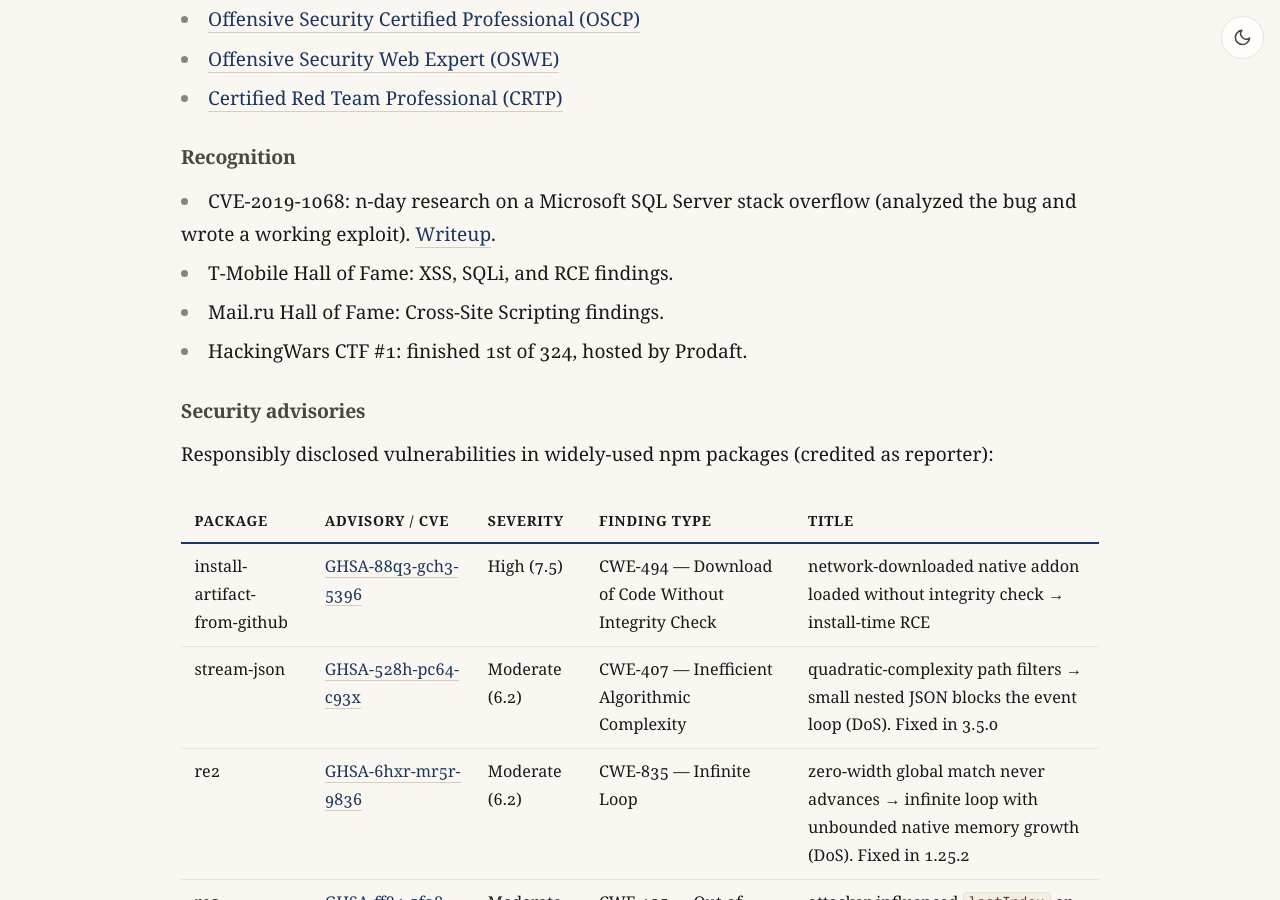
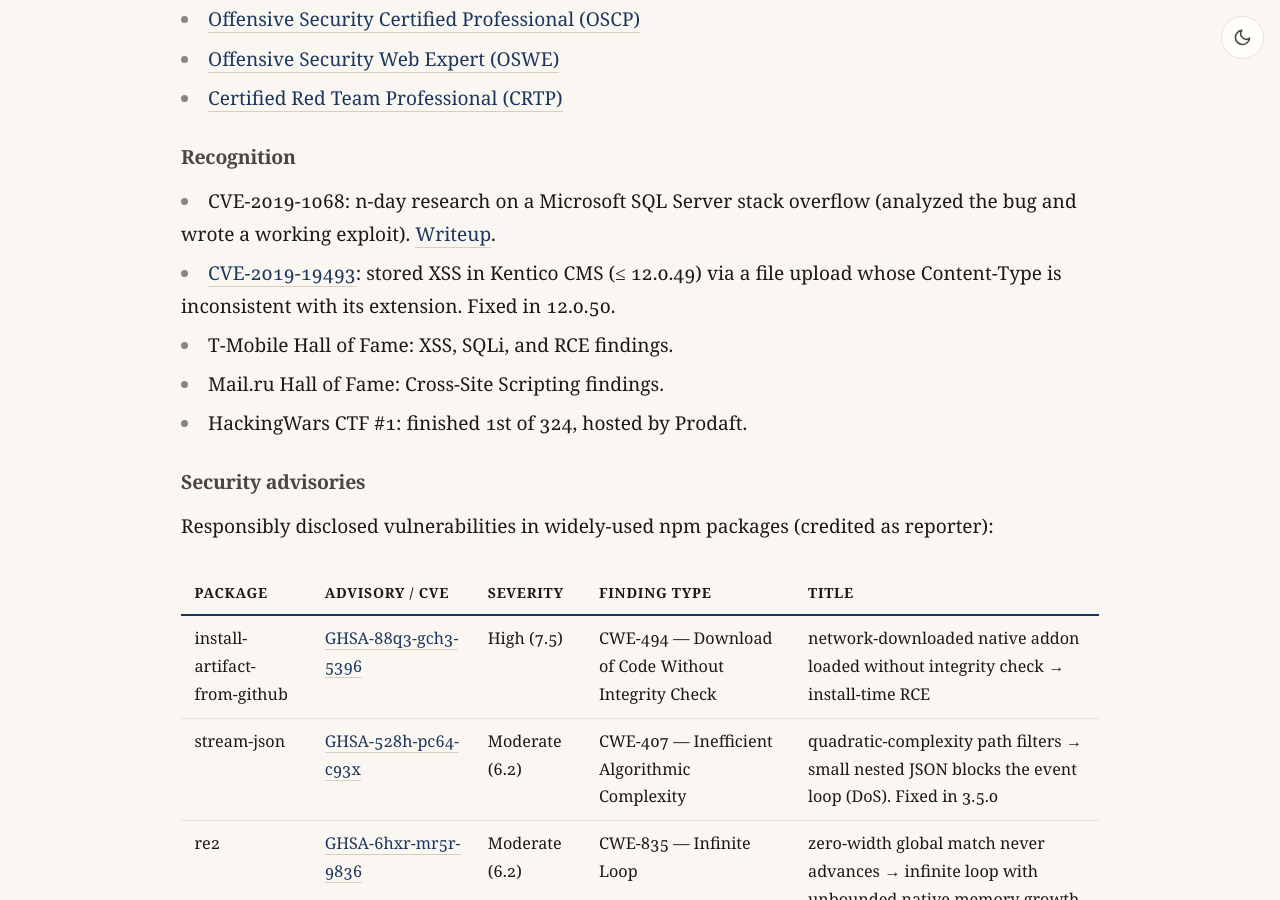
Before and after one commit to ataberk-xyz/ataberk-xyz.github.io, a Jekyll site: the page built from about.md, in a window 1280 px wide and 900 px high, scrolled down 795 px. Built offline with Jekyll 4.4.1, drawn with Linux system fonts in a browser that asks for light colours.

Commit message:
About: add CVE-2019-19493 (Kentico stored XSS) to Recognition
Co-Authored-By: Claude Opus 4.8 <noreply@anthropic.com>

```diff
--- a/about.md
+++ b/about.md
@@ -23,6 +23,7 @@ sidebar_link: true
 
    <h4>Recognition</h4>
    <li>CVE-2019-1068: n-day research on a Microsoft SQL Server stack overflow (analyzed the bug and wrote a working exploit). <a href="/vulnerability-research/2021/02/06/discovering-an-undisclosed-stack-overflow-vulnerability-in-mssql-server-cve-2019-1068.html">Writeup</a>.</li>
+   <li><a href="https://nvd.nist.gov/vuln/detail/CVE-2019-19493">CVE-2019-19493</a>: stored XSS in Kentico CMS (&le; 12.0.49) via a file upload whose Content-Type is inconsistent with its extension. Fixed in 12.0.50.</li>
    <li>T-Mobile Hall of Fame: XSS, SQLi, and RCE findings.</li>
    <li>Mail.ru Hall of Fame: Cross-Site Scripting findings.</li>
    <li>HackingWars CTF #1: finished 1st of 324, hosted by Prodaft.</li>
```
